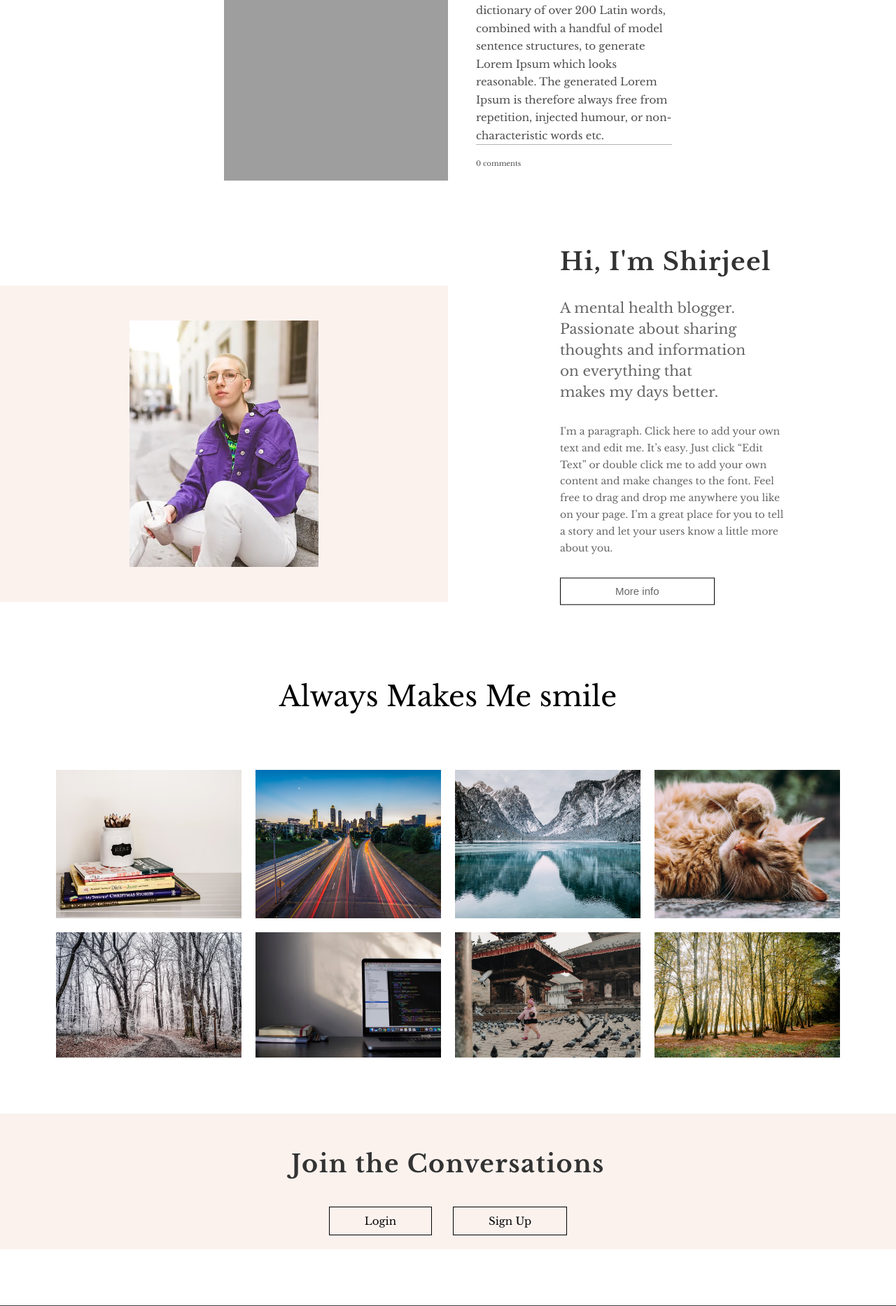
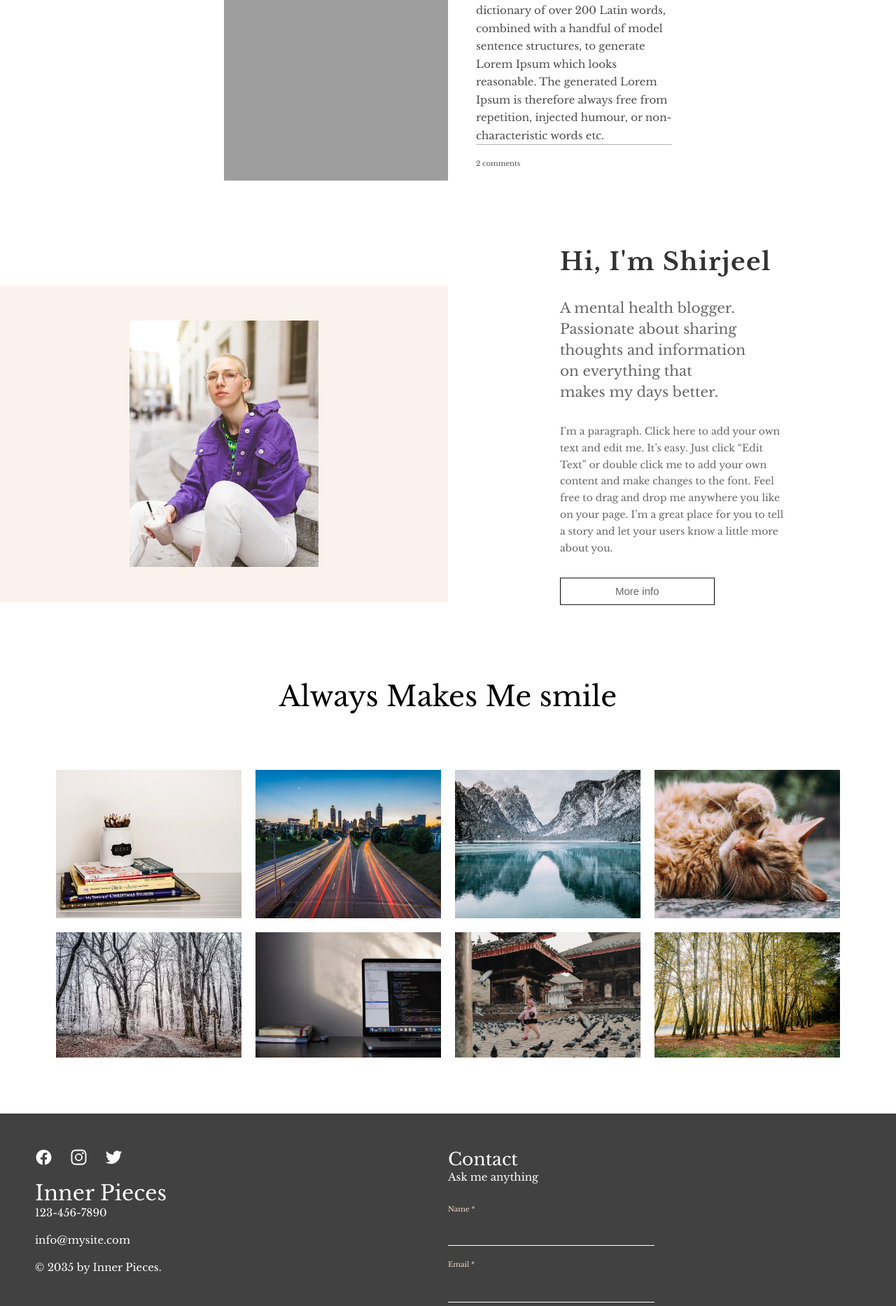
Before and after one commit to RajaShirjeel/Personal_Blog--V2-Django, a Django app: page / in a window 1280 px wide. Shown: the part 1560-3426 px from the top of the page at 70% size. Run offline with Django 5.2, Linux system fonts and the light colour scheme; data comes from the database, SQL or seed files in the repository; both versions use the stored data as it was after the commit; tables that the repository leaves empty hold one stand-in row (values such as "Sample post"); grey boxes are pictures that could not be loaded.

Commit message:
Update models, views, templates, and styles for comments, posts, and auth

```diff
--- a/personal_blog/comments/models.py
+++ b/personal_blog/comments/models.py
@@ -6,7 +6,7 @@ from posts.models import Post
 # Create your models here.
 class Comment(models.Model):
     user = models.ForeignKey(CustomUser, on_delete=models.CASCADE)
-    post = models.ForeignKey(Post, on_delete=models.CASCADE)
+    post = models.ForeignKey(Post, on_delete=models.CASCADE, related_name='comments')
     text = models.CharField(max_length=600, null=False, blank=False)
     date = models.DateTimeField(auto_now_add=True)
 
--- /dev/null
+++ b/personal_blog/posts/templates/posts/admin.html
@@ -0,0 +1,4 @@
+{% extends 'base.html' %}
+{% block content %}
+    <h3 class="not-log-header">You have to be the admin to create Posts</h3>
+{% endblock %}
--- a/personal_blog/posts/templates/posts/home.html
+++ b/personal_blog/posts/templates/posts/home.html
@@ -28,7 +28,7 @@
 
                             <div class="post-end">
                                 <hr class="horizontal">
-                                <p class="post-comment">0 comments</p>
+                                <p class="post-comment">{{post.comments.all|length}} comments</p>
                             </div>
                         </div>
                     </div>
@@ -75,15 +75,6 @@
         </div>
     </div>
 
-    <div class="invite-container">
-        <div class="invite">
-            <h2 class="invite-header">Join the Conversations</h2>
-            <div class="invite-buttons">
-                <a href="{% url 'users:login_user' %}" class="invite-button">Login</a>
-                <a href="{% url 'users:signup_user' %}" class="invite-button">Sign Up</a>
-            </div>
-        </div>
-    </div>
 {% include 'footer.html' %}
 
 {% endblock %}
--- a/personal_blog/posts/views.py
+++ b/personal_blog/posts/views.py
@@ -1,10 +1,24 @@
 from django.shortcuts import render, redirect
+from functools import wraps
 
 from .forms import CreatePost
 from .models import Post
 from comments.models import Comment
 
 # Create your views here.
+
+# admin only decorator
+def authors_only(function):
+  @wraps(function)
+  def wrap(request, *args, **kwargs):
+        profile = request.user
+        if profile.id == 1:
+            return function(request, *args, **kwargs)
+        else:
+            return render(request, 'posts/admin.html')
+
+  return wrap
+
 def home_page(request):
 
     posts = Post.objects.all()
@@ -12,7 +26,7 @@ def home_page(request):
     posts = posts[1:]
     return render(request, 'posts/home.html', {'posts': posts, 'first_post': first_post})
 
-
+@authors_only
 def create_form(request):
     if request.method == 'POST':
         form = CreatePost(request.POST, request.FILES)
--- a/personal_blog/static/css/style.css
+++ b/personal_blog/static/css/style.css
@@ -279,6 +279,7 @@ header{
     flex-direction: column;
     align-self: flex-start;
     height: 85vh;
+
 }
 
 .crd-hdr{
@@ -298,13 +299,19 @@ header{
     font-size: 2rem;
     margin-bottom: 1rem;
     font-weight: 400;
+    overflow: hidden;
+    width: 80%;
+    text-overflow: ellipsis;
+
 }
+
 .crd-p{
     font-size: 1.5rem;
     width: 80%;
     font-weight: 400;
     color: #666666;
-    text-align: center;
+    overflow: hidden;
+    text-overflow: ellipsis;
 }
 
 .posts-container {
@@ -477,45 +484,6 @@ header{
     width: 100%;
     height: 100%;
     object-fit: cover;
-}
-
-.invite-container{
-    margin-top: 8rem;
-    display: flex;
-    align-items: center;
-    justify-content: center;
-}
-
-.invite{
-    width: 100%;
-    background-color: rgba(240, 213, 201, 0.308);
-    padding: 5rem;
-    padding-bottom: 2rem;
-}
-
-.invite-buttons{
-    display: flex;
-    gap: 3rem;
-    margin-top: 4rem;
-    align-items: center;
-    justify-content: center;
-}
-
-.invite-button{
-    text-decoration: none;
-    color: black;
-    border: 1px solid black;
-    padding: 1rem 5rem;
-    font-size: 1.5rem;
-    transition: all 0.3s;
-}
-
-.invite-button:hover{
-    color: rgb(209, 66, 0);
-}
-
-.invite-header{
-    text-align: center;
 }
 
 .footer{
@@ -875,3 +843,9 @@ header{
     cursor: pointer;
     color: red;
 }
+
+.not-log-header{
+    text-align: center;
+    margin-top: 20%;
+    font-size: 1.8rem;
+}
--- a/personal_blog/templates/base.html
+++ b/personal_blog/templates/base.html
@@ -28,7 +28,11 @@
             <a href="#" class="nav-links"><p class="nav-p">Blog</p></a>
             <a href="#" class="nav-links"><p class="nav-p">About</p></a>
             <a href="{% url 'posts:create_form' %}" class="nav-links"><p class="nav-p">Post</p></a>
-            <a href="#" class="nav-links"><p class="nav-p">Contact</p></a>
+            {% if user.is_authenticated %}
+                <a href="{% url 'users:logout_user' %}" class="nav-links"><p class="nav-p">Logout</p></a>
+            {% else %}
+                <a href="{% url 'users:login_user' %}" class="nav-links"><p class="nav-p">Login</p></a>
+            {% endif %}
         </div>
     </header>
     {% block content %}
--- a/personal_blog/users/urls.py
+++ b/personal_blog/users/urls.py
@@ -6,5 +6,6 @@ app_name = 'users'
 
 urlpatterns = [
     path('signUp/', views.sign_up, name='signup_user'),
-    path('login/', views.login, name='login_user')
+    path('login/', views.login, name='login_user'),
+    path('logout/', views.logout_user, name='logout_user')
 ]
```
Also changed, not shown: personal_blog/posts/templates/posts/post.html (+11 -1 lines), personal_blog/users/views.py (+7 -1 lines), personal_blog/db.sqlite3, personal_blog/media/posts/images/aizen_.png (added).
